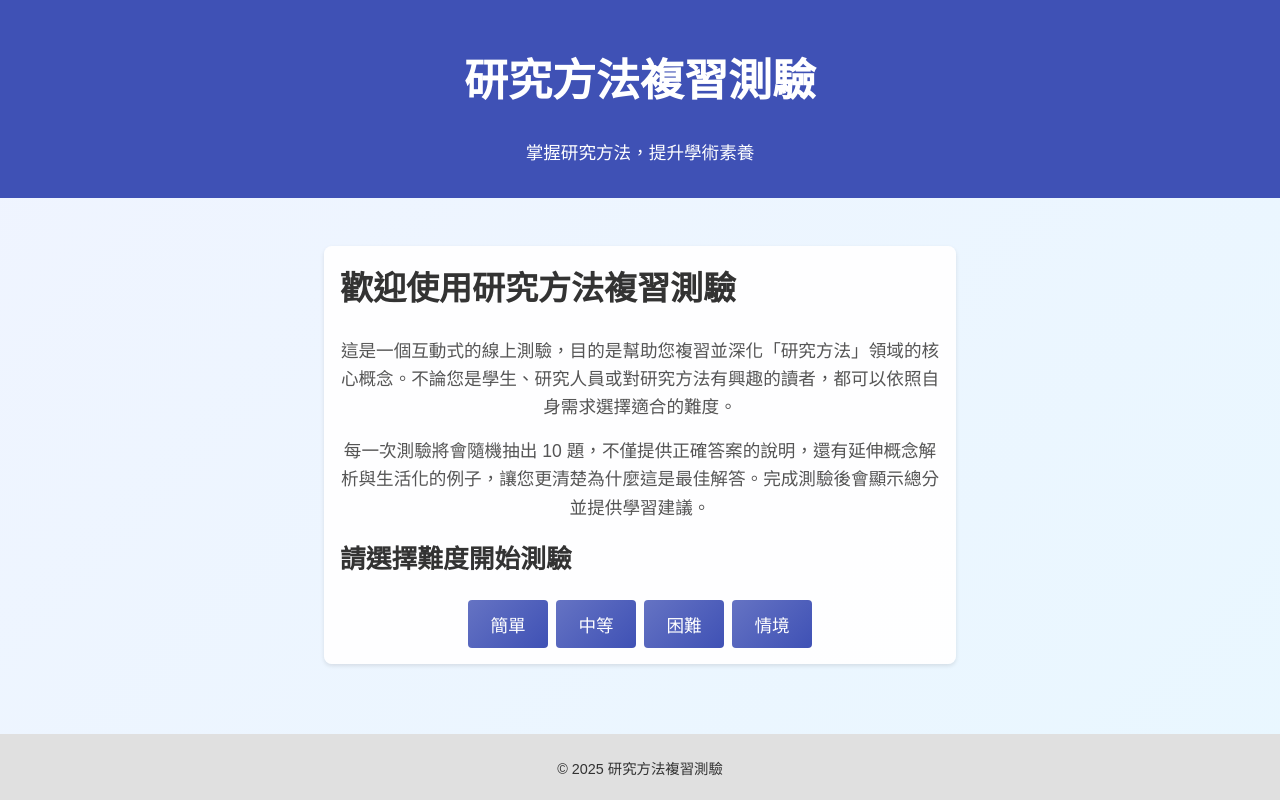
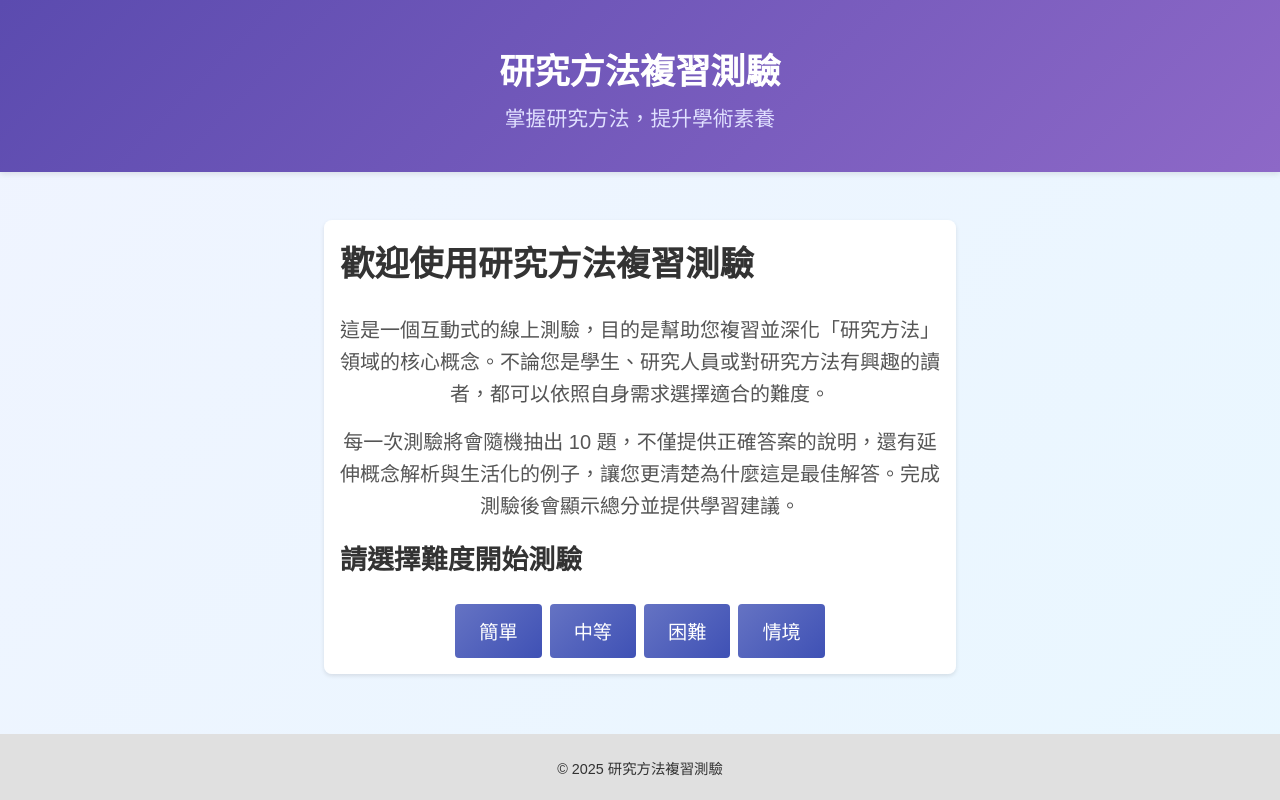
Before and after one commit to craigyu-PHD/quizsite, a plain HTML site: page index.html in a window 1280 px wide. Drawn offline with Linux system fonts and the light colour scheme.

Commit message:
Further improve UI: unify and enlarge fonts for questions, options and explanations; redesign homepage with purpose description; add more detailed explanations with extended concepts and examples; update styles and header for better readability.

```diff
--- a/index.html
+++ b/index.html
@@ -9,7 +9,8 @@
 <body>
     <header>
         <h1>研究方法複習測驗</h1>
-        <p class="tagline" style="margin-top:0.5rem;font-size:1.1rem;">掌握研究方法，提升學術素養</p>
+        <!-- 使用 .tagline 類別及集中樣式調整字體大小與間距 -->
+        <p class="tagline" style="margin-top:0.5rem;">掌握研究方法，提升學術素養</p>
     </header>
     <main>
         <!-- 難度選擇介面 -->
--- a/script.js
+++ b/script.js
@@ -49,6 +49,11 @@ const examples = [
     '運動員透過訓練掌握技巧，研究者也需要反覆驗證假設；每次嘗試都能讓你更接近真相。',
     '整理家務時，你會按照順序清理，以免重複；研究設計也需要有條理的步驟，才能有效回答問題。',
     '譬如栽種植物需要適合的土壤與灌溉，同樣地，研究需要適當的樣本與方法，才能讓結果茁壯且有意義。'
+    ,
+    // 新增：規劃旅行比喻
+    '比如像規劃旅行時需要事先做功課與準備，你也必須在研究前設計好方法與步驟，才能在進行實驗時更順利。',
+    // 新增：準備材料比喻
+    '就像做菜前要準備好材料與器具，研究也需要在開始前蒐集資料與確立工具，例如問卷或訪談提綱。'
 ];
 
 // 延伸概念說明：用於在解析後提供更完整的背景與應用
@@ -67,6 +72,15 @@ const extendedConcepts = [
     '題目亦涉及假設檢定的流程，包括設定零假設與對立假設、選擇適當的檢定方法、計算統計量並解釋 p 值。熟悉這些步驟能幫助你正確解讀研究發現。',
     // 新增：效度類型
     '此外，此題也提醒我們思考測驗效度的多種類型，例如內容效度、建構效度與判準效度，這些概念有助於判斷測量工具是否符合研究目的。'
+    ,
+    // 新增：資料分析策略
+    '此題還與資料分析策略有關。理解何時使用描述統計、推論統計、回歸分析或 ANOVA 等方法，能幫助你更正確地處理研究資料。',
+    // 新增：相關與因果關係
+    '此概念涉及時間序列與因果關係的區別，了解統計相關不代表因果關係是研究訓練的核心。',
+    // 新增：對照組設計
+    '掌握如何設定適當的對照組可以提升實驗的內外在效度，這是設計實驗研究的關鍵。',
+    // 新增：研究倫理與審查
+    '本題也提醒我們研究倫理與 IRB 審查的重要性，任何涉及人類受試的研究都需要尊重參與者的權益與隱私。'
 ];
 
 // 隨機排序陣列
--- a/style.css
+++ b/style.css
@@ -10,14 +10,16 @@ body {
     flex-direction: column;
     min-height: 100vh;
     /* 調整整體字體大小以利閱讀，加大些但不影響排版 */
-    font-size: 22px;
+    font-size: 23px; /* 再略微調整整體字體大小，提升易讀性 */
 }
 
 header {
-    background-color: #3f51b5;
+    /* 使用漸層讓頁首更加活潑 */
+    background: linear-gradient(135deg, #5b4baf, #8d68c7);
     color: white;
-    padding: 1rem;
+    padding: 1.2rem 1rem;
     text-align: center;
+    box-shadow: 0 2px 6px rgba(0, 0, 0, 0.1);
 }
 
 main {
@@ -42,7 +44,7 @@ footer {
     margin-top: 2rem;
     padding: 1rem;
     /* 使用稍微透明的白色卡片以提升質感 */
-    background-color: rgba(255, 255, 255, 0.95);
+    background-color: rgba(255, 255, 255, 0.98);
     border-radius: 8px;
     box-shadow: 0 2px 4px rgba(0, 0, 0, 0.1);
 
@@ -62,6 +64,12 @@ h2 {
     margin-top: 0;
 }
 
+/* 首頁標題字體調整，使其更醒目 */
+h1 {
+    font-size: 2.2rem;
+    margin-bottom: 0.2rem;
+}
+
 .button-group {
     display: flex;
     flex-wrap: wrap;
@@ -72,8 +80,8 @@ h2 {
 .button-group button,
 #next-btn,
 #result-section button {
-    padding: 0.7rem 1.4rem;
-    font-size: 1.1rem;
+    padding: 0.8rem 1.5rem;
+    font-size: 1.2rem;
     border: none;
     border-radius: 4px;
     cursor: pointer;
@@ -92,7 +100,7 @@ h2 {
 /* 統一題目、選項及解析字體大小，並再放大些以方便閱讀 */
 /* 調整題目字體大小，與選項與解析統一且更大，以方便閱讀 */
 .question {
-    font-size: 1.5rem;
+    font-size: 1.6rem;
     margin-bottom: 1rem;
 }
 
@@ -116,7 +124,7 @@ h2 {
     border-radius: 4px;
     background-color: #fafafa;
     transition: background-color 0.2s;
-    font-size: 1.5rem;
+    font-size: 1.6rem;
 }
 
 .options button:hover {
@@ -128,7 +136,7 @@ h2 {
 .feedback {
     margin-top: 1rem;
     font-weight: bold;
-    font-size: 1.5rem;
+    font-size: 1.6rem;
 }
 
 .feedback.correct {
@@ -142,7 +150,7 @@ h2 {
 /* 首頁說明文字樣式 */
 .description {
     margin: 1rem 0;
-    font-size: 1.1rem;
+    font-size: 1.25rem;
     line-height: 1.6;
     color: #555;
     text-align: center;
@@ -153,6 +161,14 @@ h2 {
     font-size: 2rem;
     font-weight: bold;
     color: #d32f2f;
+}
+
+/* 標語字體大小與風格 */
+.tagline {
+    font-size: 1.3rem;
+    font-weight: 500;
+    margin-top: 0.3rem;
+    color: #e0e0ff;
 }
 
 /* confetti 效果樣式 */
@@ -171,7 +187,7 @@ h2 {
 .question,
 .options button,
 .feedback {
-    font-size: 1.5rem;
+    font-size: 1.6rem;
 }
 
 @keyframes fall {
```
